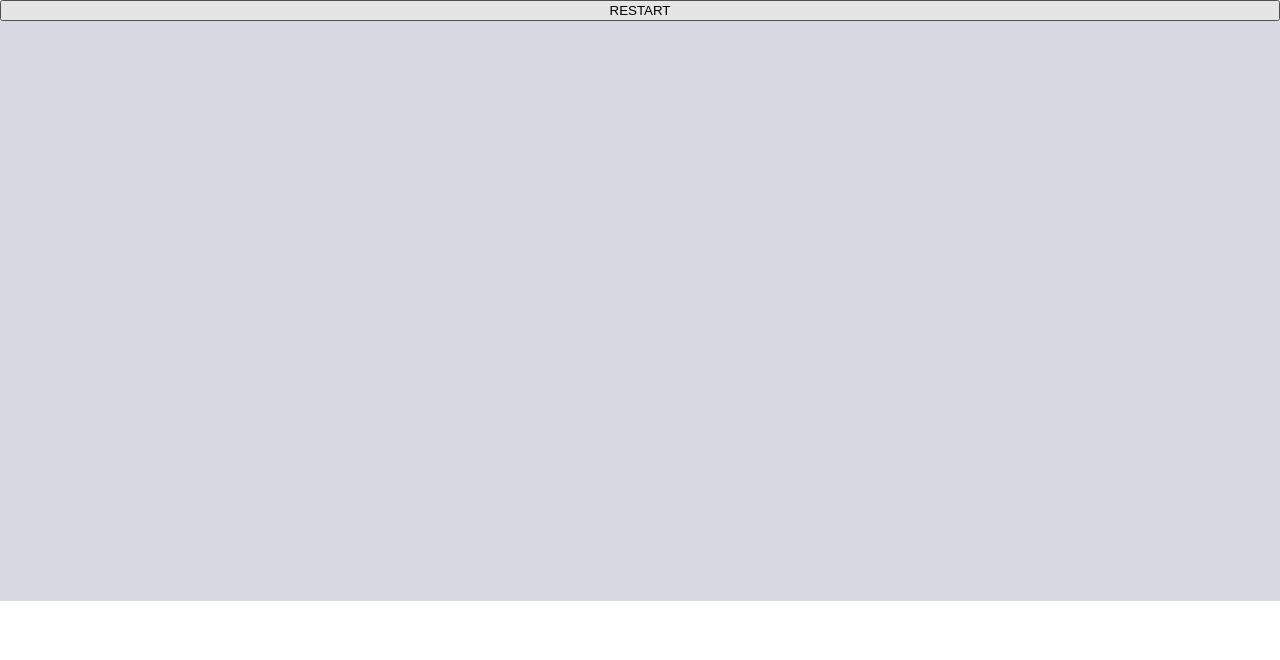
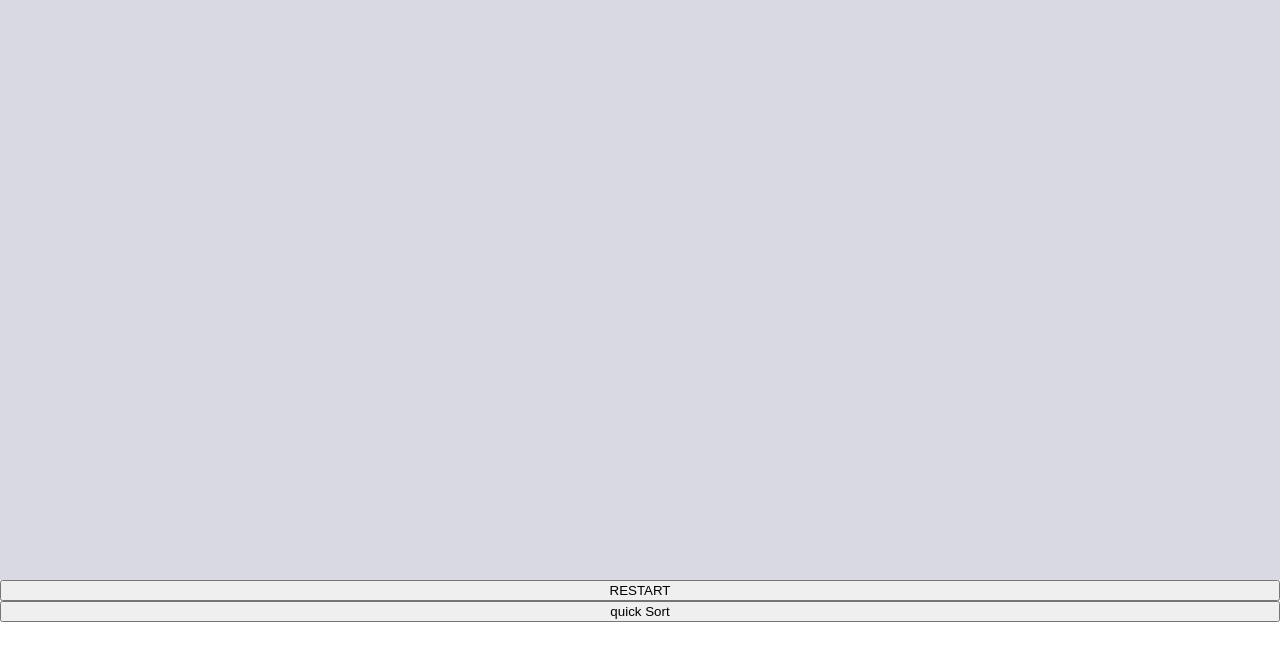
Before and after one commit to BrunojayParis/Sorting_visualizer, a React (Create React App) app: page / in a window 1280 px wide. Shown: the top 660 px of the page. Built offline with nearby package versions, Linux system fonts and the light colour scheme.

Commit message:
quick sort

```diff
--- a/src/App.js
+++ b/src/App.js
@@ -1,6 +1,5 @@
 import React , {useState}from 'react';
 import SortingComponent from "./components/Sortingcomponent";
-import Actions from "./components/Actions";
 import './App.css';
 
 
@@ -17,16 +16,20 @@ function App() {
     };
     setState(array)
   }
+  function quickSort(){
+    const array = state;
+    const sortedArray = array.slice().sort((a,b)=>a-b)
+    setState(sortedArray)
 
-
-
-  console.log(state)
+  }
 
 
   return (
     <div className="App">
-      <button onClick={resetArray}>RESTART</button>
       <SortingComponent state={state}/>
+      <button onClick= {resetArray}>RESTART</button>
+      <button onClick= {quickSort}>quick Sort</button>
+
     </div>
   );
 }
--- a/src/components/Actions.js
+++ /dev/null
@@ -1,17 +0,0 @@
-import React from 'react';
-
-
-
-
-const Actions=({setState})=>{
-
-
-    return(
-        <div className= "Actions">
-            <button onClick={setState} > RESETTTT</button>
-
-        </div>
-    )
-}
-
-export default Actions;
```
Also changed, not shown: 1 other file (tests, documents, lock files or other folders).
